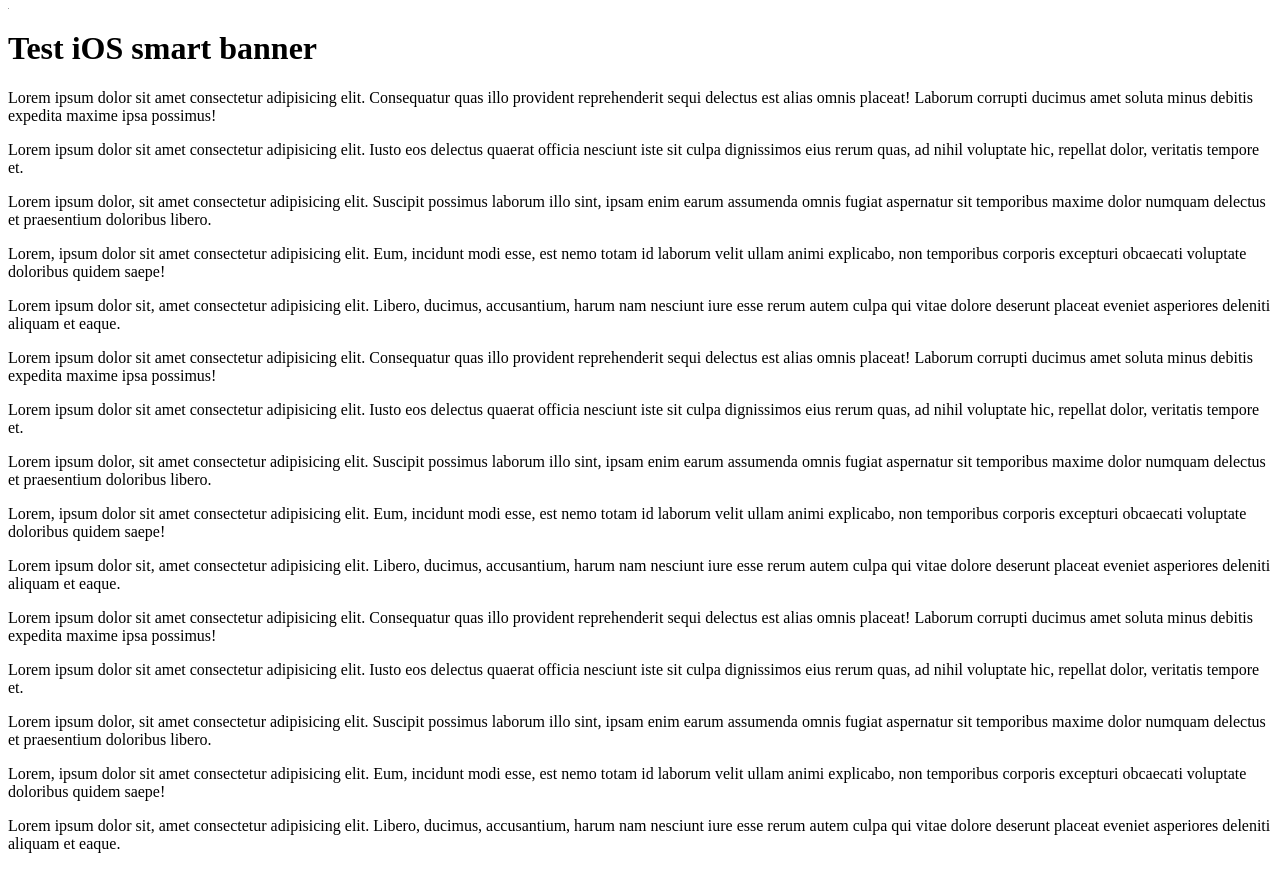
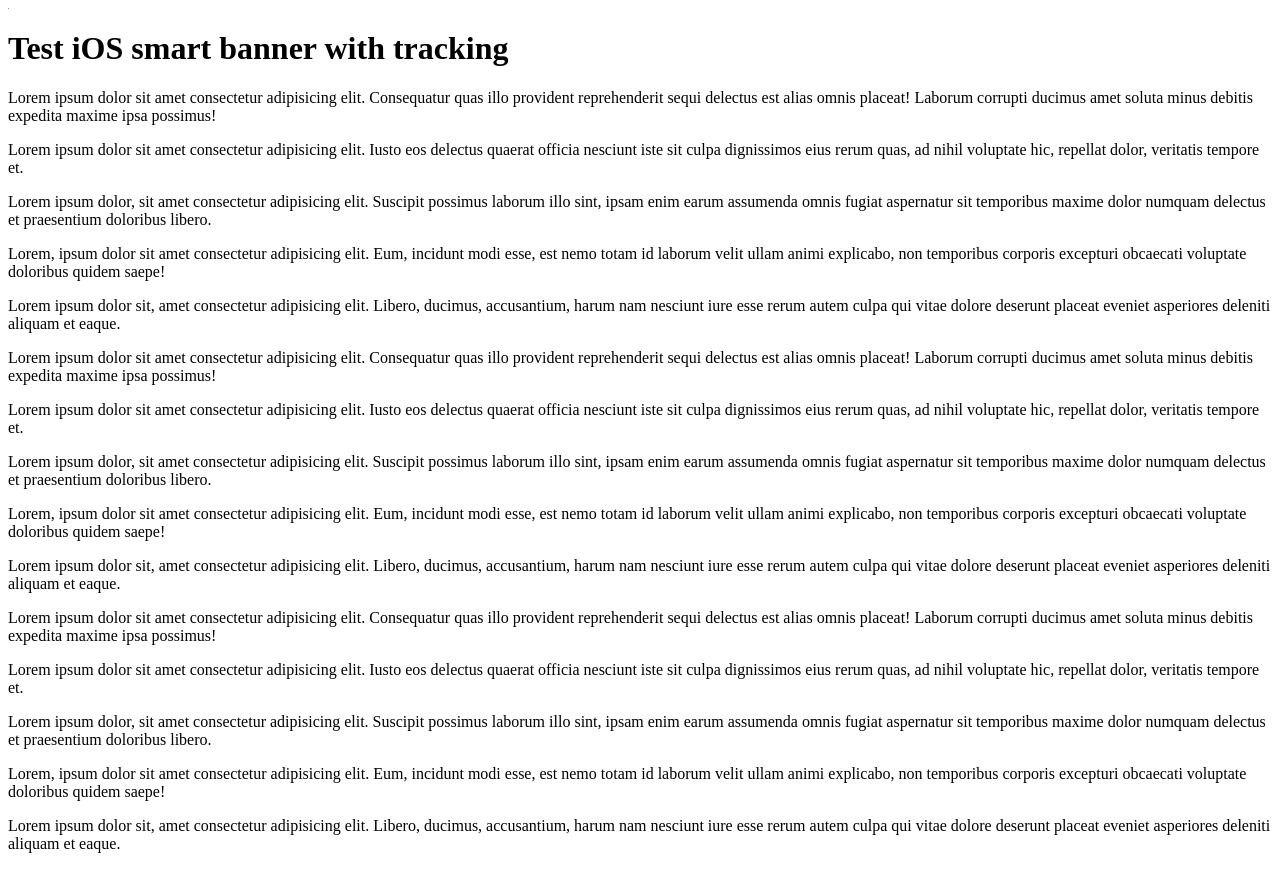
Before and after one commit to panupat-m/panupat-m.github.io, a plain HTML site: page index.html in a window 1280 px wide. Drawn offline with Linux system fonts and the light colour scheme.

Commit message:
Update index.html

```diff
--- a/index.html
+++ b/index.html
@@ -7,7 +7,7 @@
 	</head>
 	<body>
 		<img src="https://agoda.onelink.me/1640755593?pid=ios_smart_banner_test&c=ios_campaign" height="1" width="1" border ="0" />
-		<h1>Test iOS smart banner</h1>
+		<h1>Test iOS smart banner with tracking</h1>
 		<p>Lorem ipsum dolor sit amet consectetur adipisicing elit. Consequatur quas illo provident reprehenderit sequi delectus est alias omnis placeat! Laborum corrupti ducimus amet soluta minus debitis expedita maxime ipsa possimus!</p>
 		<p>Lorem ipsum dolor sit amet consectetur adipisicing elit. Iusto eos delectus quaerat officia nesciunt iste sit culpa dignissimos eius rerum quas, ad nihil voluptate hic, repellat dolor, veritatis tempore et.</p>
 		<p>Lorem ipsum dolor, sit amet consectetur adipisicing elit. Suscipit possimus laborum illo sint, ipsam enim earum assumenda omnis fugiat aspernatur sit temporibus maxime dolor numquam delectus et praesentium doloribus libero.</p>
```
